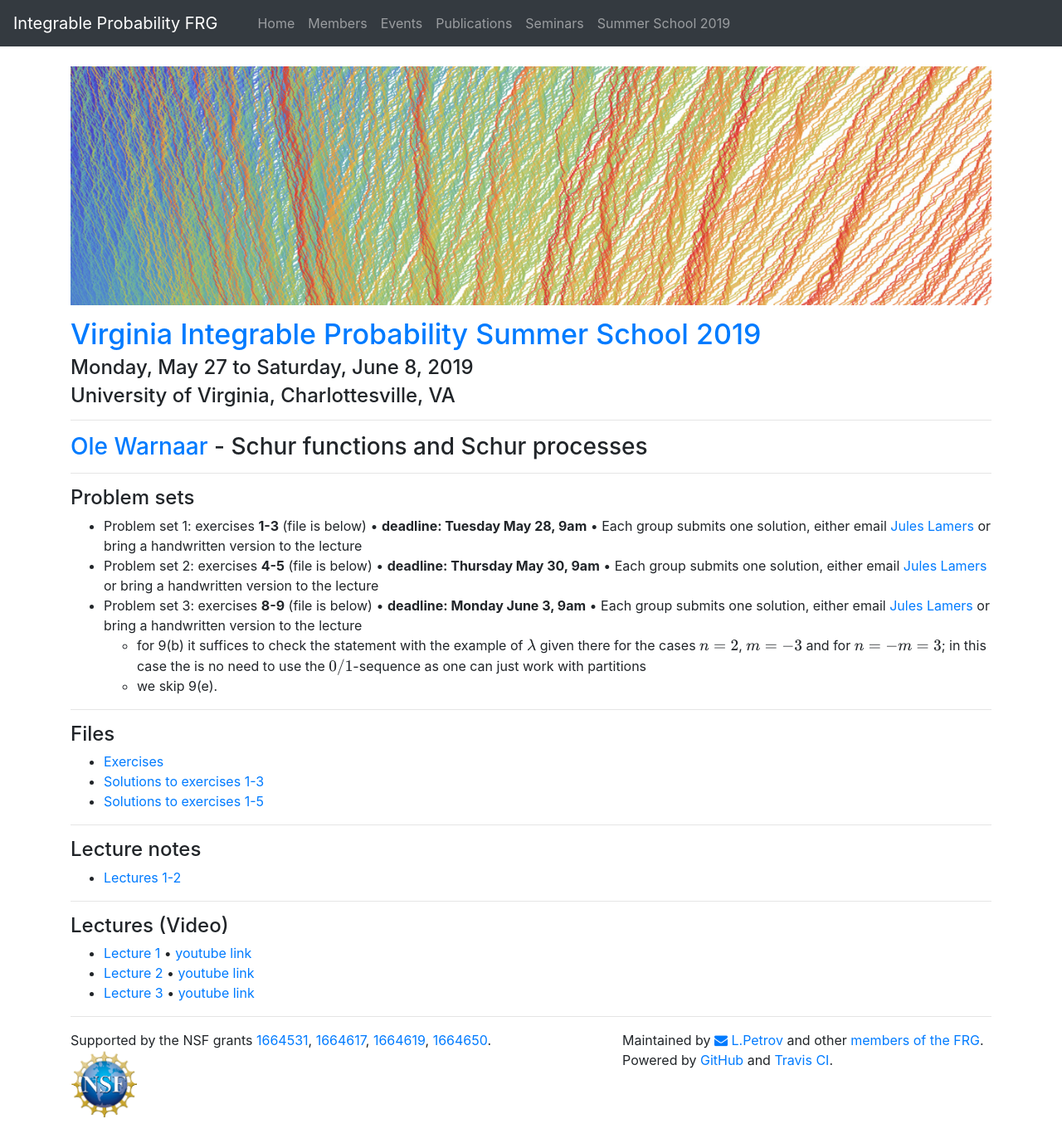
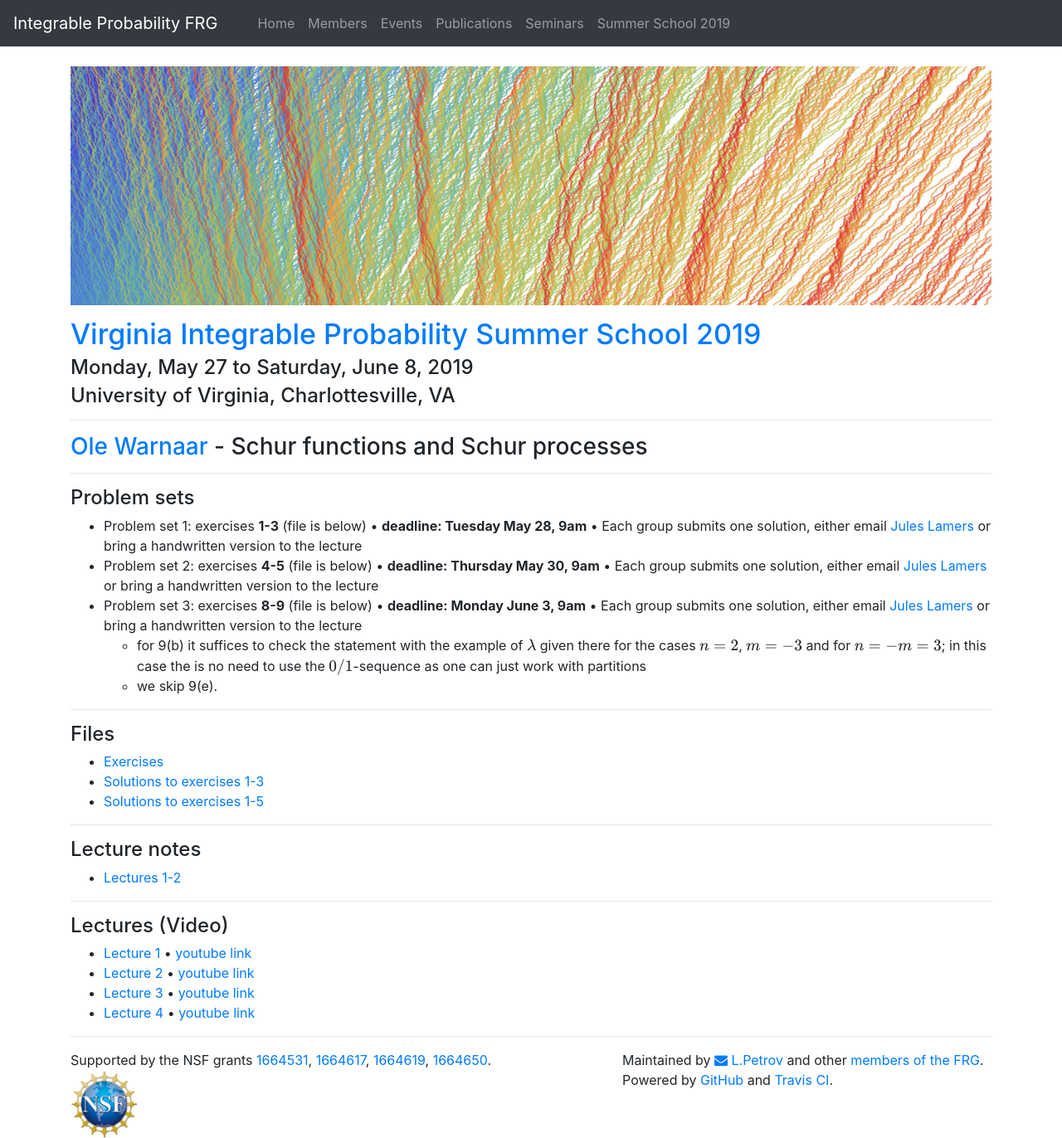
Before and after one commit to int-prob/int-prob-code, a Jekyll site: the page built from vipss2019/warnaar.md, in a window 1280 px wide. Shown: the whole page at 83% size. Built offline with Jekyll 4.4.1, drawn with Linux system fonts in a browser that asks for light colours; nearby versions of some CDN libraries; before the commit the page ends 1348 px from its top, so only the background shows below that.

Commit message:
update warnaar.md at Fri May 31 11:19:22 EDT 2019

```diff
--- a/vipss2019/warnaar.md
+++ b/vipss2019/warnaar.md
@@ -48,3 +48,4 @@ permalink: /vipss2019/warnaar/
 - [Lecture 1](http://vipss19-lect.s3-website-us-east-1.amazonaws.com/Warnaar-1.mp4) &bull; [youtube link](https://youtu.be/_Fodz07PqXo)
 - [Lecture 2](http://vipss19-lect.s3-website-us-east-1.amazonaws.com/Warnaar-2.mp4) &bull; [youtube link](https://youtu.be/Y0r6iXd4E4E)
 - [Lecture 3](http://vipss19-lect.s3-website-us-east-1.amazonaws.com/Warnaar-3.mp4) &bull; [youtube link](https://youtu.be/6zinuthSqME)
+- [Lecture 4](http://vipss19-lect.s3-website-us-east-1.amazonaws.com/Warnaar-4.mp4) &bull; [youtube link](https://youtu.be/NJRqTIOPVeQ)
```
